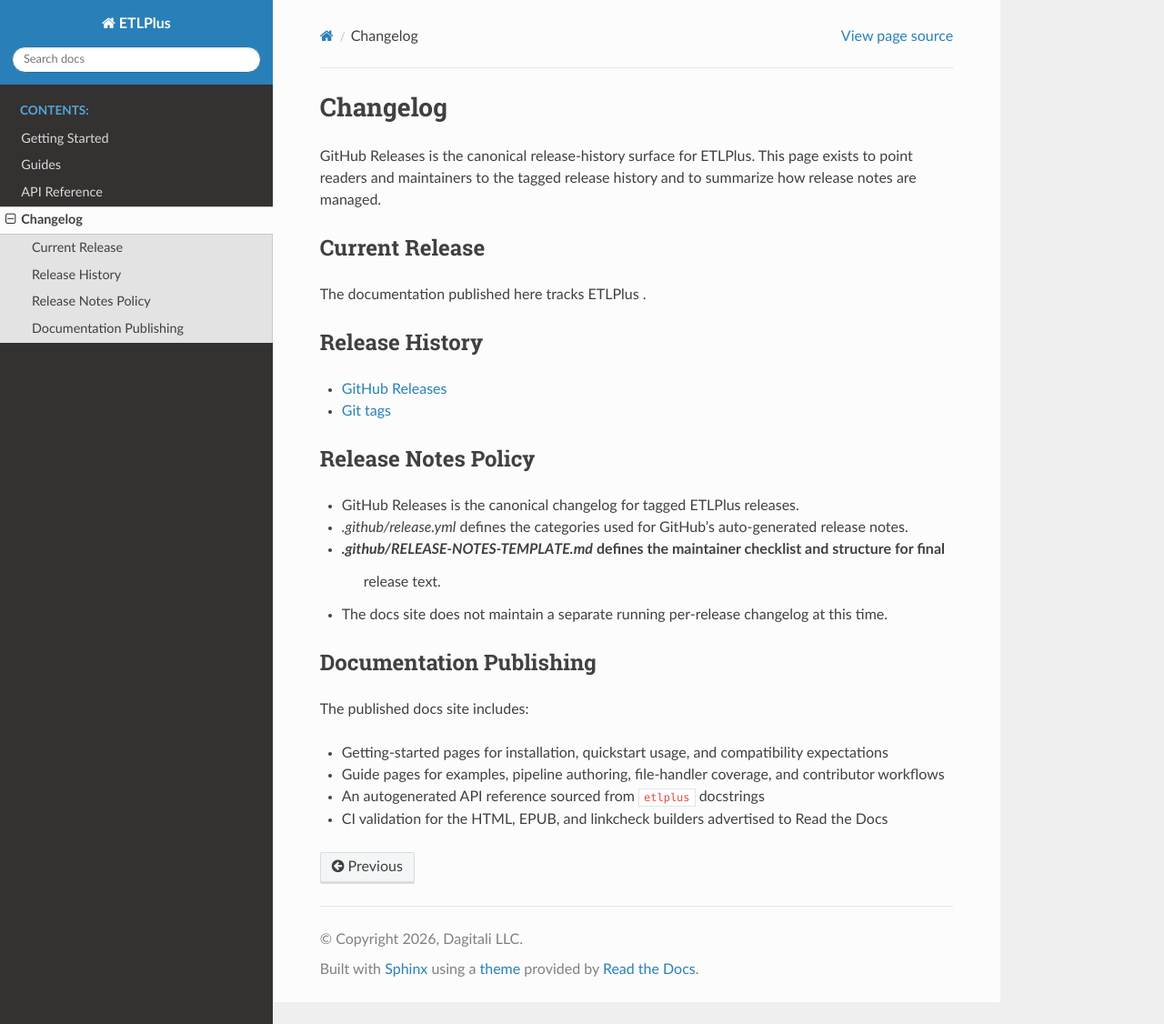
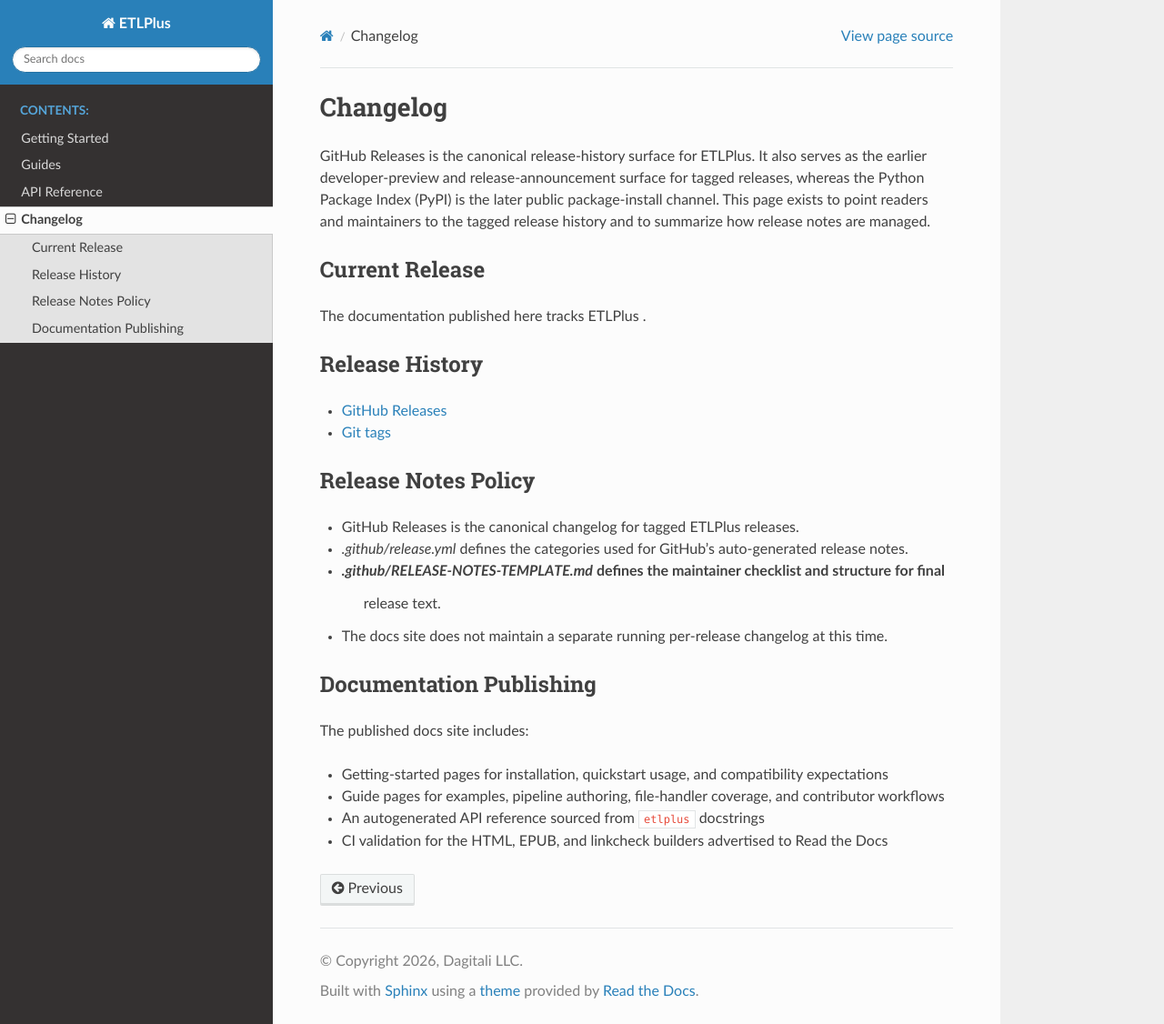
Before and after one commit to Dagitali/ETLPlus, a Sphinx documentation site: the page built from docs/source/changelog.rst, in a window 1280 px wide and 1126 px high. Shown: the whole window at 91% size. Built offline with Sphinx 7.4.7 and the Read the Docs theme 3.1.0, drawn with Linux system fonts in a browser that asks for light colours.

Commit message:
docs(source): Update changelog.rst

```diff
--- a/docs/source/changelog.rst
+++ b/docs/source/changelog.rst
@@ -1,9 +1,10 @@
 Changelog
 =========
 
-GitHub Releases is the canonical release-history surface for ETLPlus. This page exists to point
-readers and maintainers to the tagged release history and to summarize how release notes are
-managed.
+GitHub Releases is the canonical release-history surface for ETLPlus. It also serves as the earlier
+developer-preview and release-announcement surface for tagged releases, whereas the Python Package
+Index (PyPI) is the later public package-install channel. This page exists to point readers and
+maintainers to the tagged release history and to summarize how release notes are managed.
 
 Current Release
 ---------------
```
